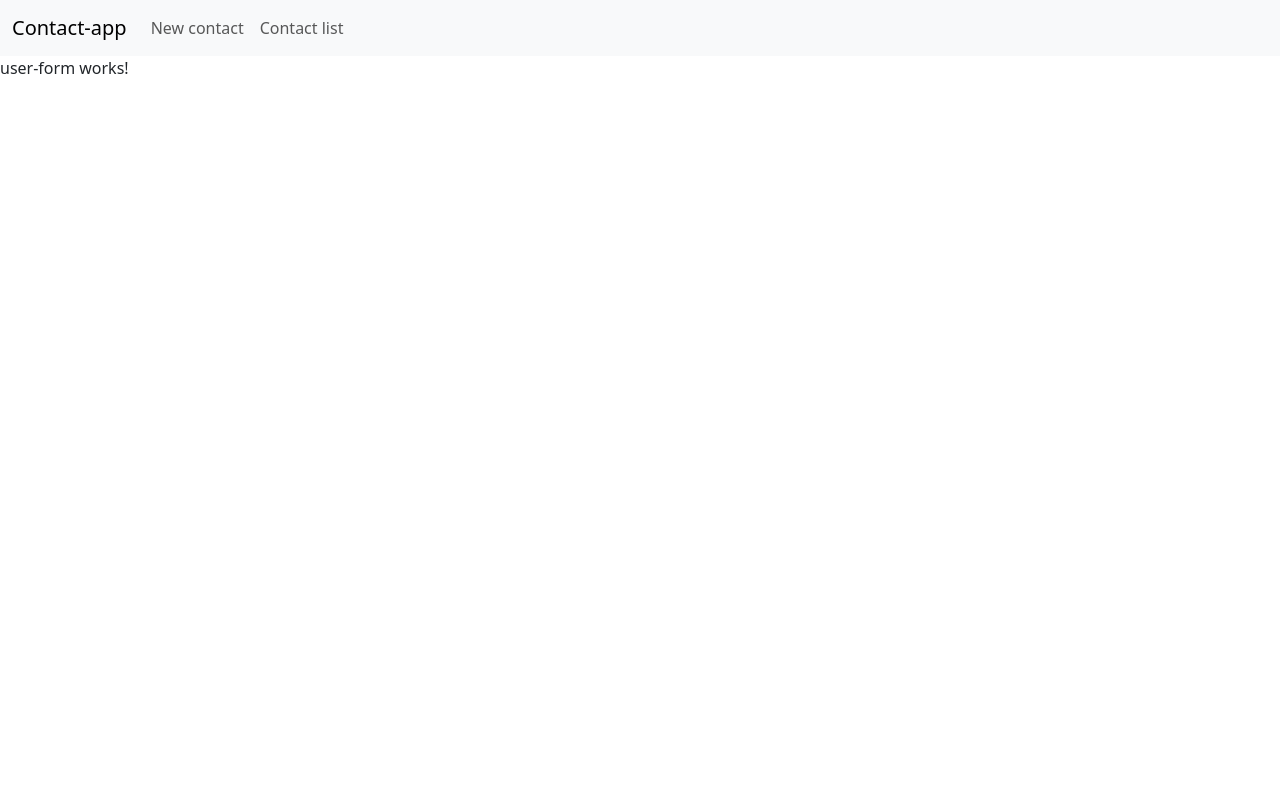
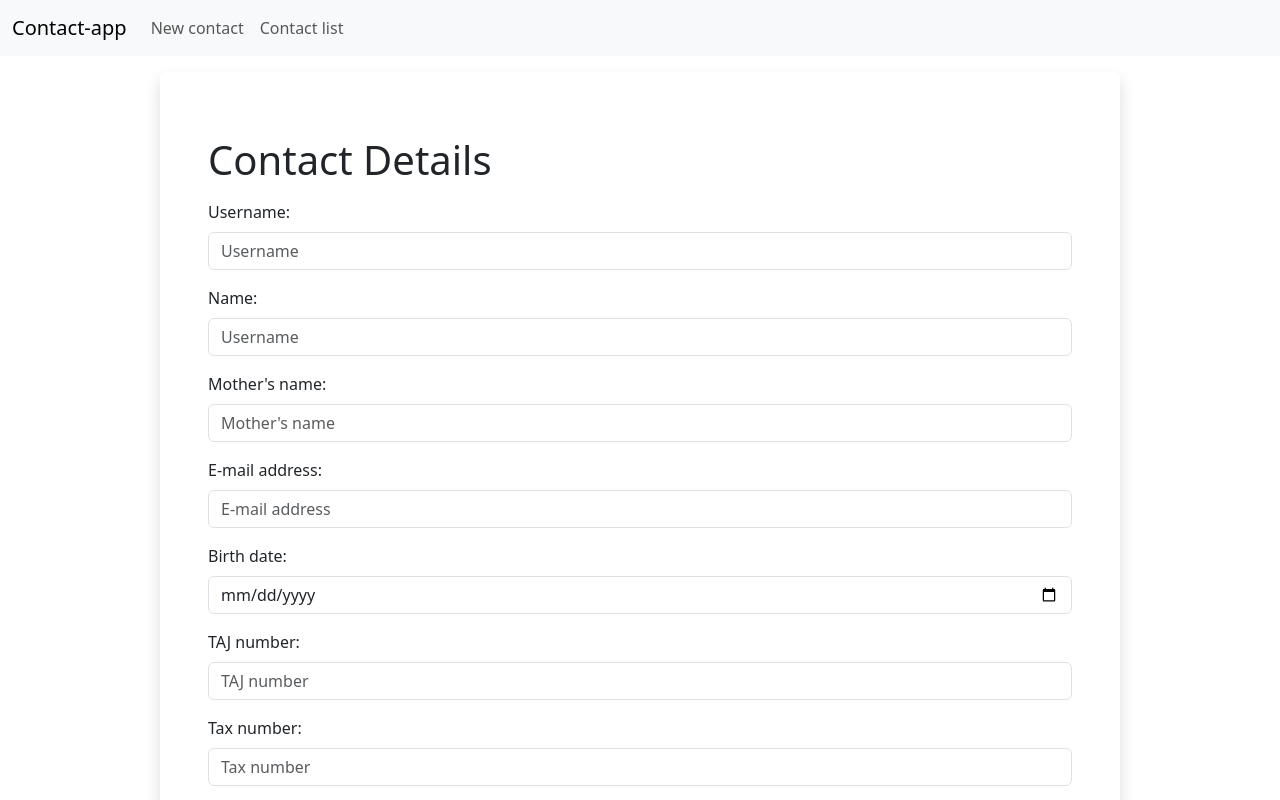
Before and after one commit to pajszerm/contact-app, an Angular app in the folder angular-frontend/: page /user-form in a window 1280 px wide. Shown: the top 800 px of the page. Built offline with nearby package versions, Linux system fonts and the light colour scheme.

Commit message:
user-form created

```diff
--- a/angular-frontend/src/app/app.module.ts
+++ b/angular-frontend/src/app/app.module.ts
@@ -14,7 +14,7 @@ import {HttpClientModule} from "@angular/common/http";
     AppComponent,
     UserFormComponent,
     NavbarComponent,
-    UserListComponent
+    UserListComponent,
   ],
   imports: [
     BrowserModule,
--- a/angular-frontend/src/app/components/user-form/user-form.component.html
+++ b/angular-frontend/src/app/components/user-form/user-form.component.html
@@ -1 +1,144 @@
-<p>user-form works!</p>
+<div class="container w-75 shadow my-3 p-5 rounded">
+  <h1 class="mb-3 my-3">Contact Details</h1>
+  <form (ngSubmit)="saveUser()" [formGroup]="userForm">
+    <div class="mb-3">
+      <label
+        class="form-label"
+        for="username"
+      >Username:</label>
+
+      <input
+        class="form-control"
+        formControlName="username"
+        id="username"
+        placeholder="Username"
+        type="text"
+      >
+    </div>
+
+    <div class="mb-3">
+      <label
+        class="form-label"
+        for="name"
+      >Name:</label>
+
+      <input
+        class="form-control"
+        formControlName="name"
+        id="name"
+        placeholder="Username"
+        type="text"
+      >
+    </div>
+    <div class="mb-3">
+      <label
+        class="form-label"
+        for="mothersName"
+      >Mother's name:</label>
+
+      <input
+        class="form-control"
+        formControlName="mothersName"
+        id="mothersName"
+        placeholder="Mother's name"
+        type="text"
+      >
+    </div>
+
+    <div class="mb-3">
+      <label
+        class="form-label"
+        for="email"
+      >E-mail address:</label>
+
+      <input
+        class="form-control"
+        formControlName="email"
+        id="email"
+        placeholder="E-mail address"
+        type="text"
+      >
+    </div>
+
+    <div class="mb-3">
+      <label
+        class="form-label"
+        for="birthDate"
+      >Birth date:</label>
+
+      <input
+        class="form-control"
+        formControlName="birthDate"
+        id="birthDate"
+        placeholder="E-mail address"
+        type="date"
+      >
+    </div>
+
+    <div class="mb-3">
+      <label
+        class="form-label"
+        for="tajNumber"
+      >TAJ number:</label>
+
+      <input
+        class="form-control"
+        formControlName="tajNumber"
+        id="tajNumber"
+        placeholder="TAJ number"
+        type="text"
+      >
+    </div>
+
+    <div class="mb-3">
+      <label
+        class="form-label"
+        for="taxNumber"
+      >Tax number:</label>
+
+      <input
+        class="form-control"
+        formControlName="taxNumber"
+        id="taxNumber"
+        placeholder="Tax number"
+        type="text"
+      >
+    </div>
+
+    <div formArrayName="phoneNumbers">
+      <div *ngFor="let phoneNumber of phoneNumbers; let i=index" class="mb-3">
+        <label class="form-label">Phone Number {{ i + 1 }}:</label>
+        <input class="form-control mb-3" formControlName="phoneNumber">
+        <button type="button" class="btn btn-danger" (click)="removePhoneNumber(i)">Remove</button>
+      </div>
+    </div>
+    <button type="button" class="btn btn-secondary mb-3" (click)="addPhoneNumber()">Add Phone Number</button>
+
+    <div formArrayName="addresses" class="mb-3">
+      <div *ngFor="let address of addresses; let i=index" class="mb-3">
+        <h4>Address {{ i + 1 }}:</h4>
+        <div class="mb-3">
+          <label class="form-label">City:</label>
+          <input class="form-control" formControlName="cityName">
+        </div>
+        <div class="mb-3">
+          <label class="form-label">Street:</label>
+          <input class="form-control" formControlName="streetName">
+        </div>
+        <div class="mb-3">
+          <label class="form-label">House number:</label>
+          <input class="form-control" formControlName="houseNumber">
+        </div>
+        <div class="mb-3">
+          <label class="form-label">Postal code:</label>
+          <input class="form-control" formControlName="postalCode">
+        </div>
+        <button type="button" class="btn btn-danger mb-3" (click)="removeAddress(i)">Remove</button>
+      </div>
+    </div>
+    <button type="button" class="btn btn-secondary mb-3" (click)="addAddress()">Add Address</button>
+    <div>
+    <button [disabled]="userForm.invalid" class="btn btn-primary" type="submit">Submit</button>
+    </div>
+  </form>
+</div>
--- a/angular-frontend/src/app/components/user-form/user-form.component.ts
+++ b/angular-frontend/src/app/components/user-form/user-form.component.ts
@@ -1,4 +1,7 @@
 import { Component, OnInit } from '@angular/core';
+import {FormArray, FormBuilder, FormGroup} from "@angular/forms";
+import {Router} from "@angular/router";
+import {UserService} from "../../services/user.service";
 
 @Component({
   selector: 'app-user-form',
@@ -7,9 +10,57 @@ import { Component, OnInit } from '@angular/core';
 })
 export class UserFormComponent implements OnInit {
 
-  constructor() { }
+  userForm: FormGroup;
+
+  constructor(private formBuilder: FormBuilder,
+              private router:Router,
+              private userService: UserService) {
+    this.userForm = formBuilder.group({
+      username: [''],
+      name: [''],
+      mothersName: [''],
+      email: [''],
+      birthDate: [null],
+      tajNumber: [''],
+      taxNumber: [''],
+      phoneNumbers: this.formBuilder.array([]),
+      addresses: this.formBuilder.array([])
+    })
+  }
 
   ngOnInit(): void {
   }
 
+  saveUser() {
+
+  }
+
+  addPhoneNumber() {
+    (this.userForm.get('phoneNumbers') as FormArray).push(this.formBuilder.control(''));
+  }
+
+  addAddress() {
+    (this.userForm.get('addresses') as FormArray).push(this.formBuilder.group({
+      cityName: [''],
+      streetName: [''],
+      houseNumber: [''],
+      postalCode: ['']
+    }));
+  }
+
+  removePhoneNumber(index: number) {
+    (this.userForm.get('phoneNumbers') as FormArray).removeAt(index);
+  }
+
+  removeAddress(index: number) {
+    (this.userForm.get('addresses') as FormArray).removeAt(index);
+  }
+
+  get phoneNumbers() {
+    return (this.userForm.get('phoneNumbers') as FormArray).controls;
+  }
+
+  get addresses() {
+    return (this.userForm.get('addresses') as FormArray).controls;
+  }
 }
```
